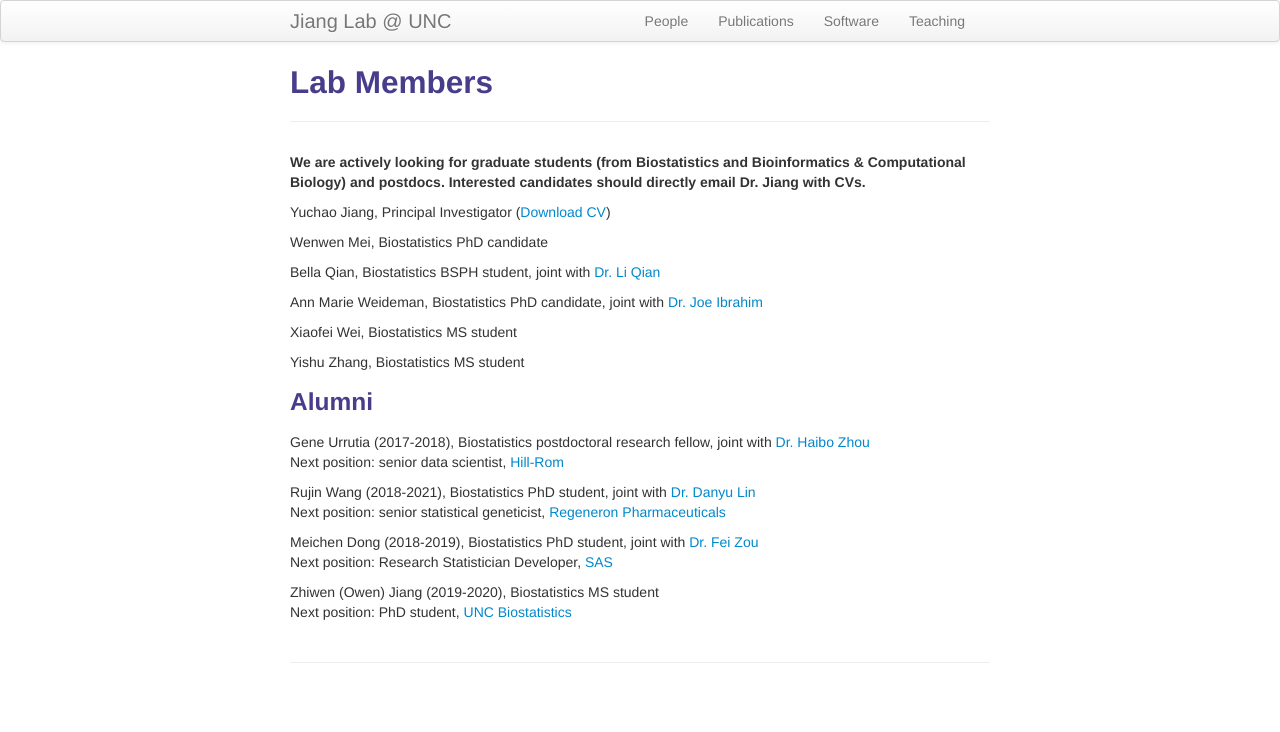
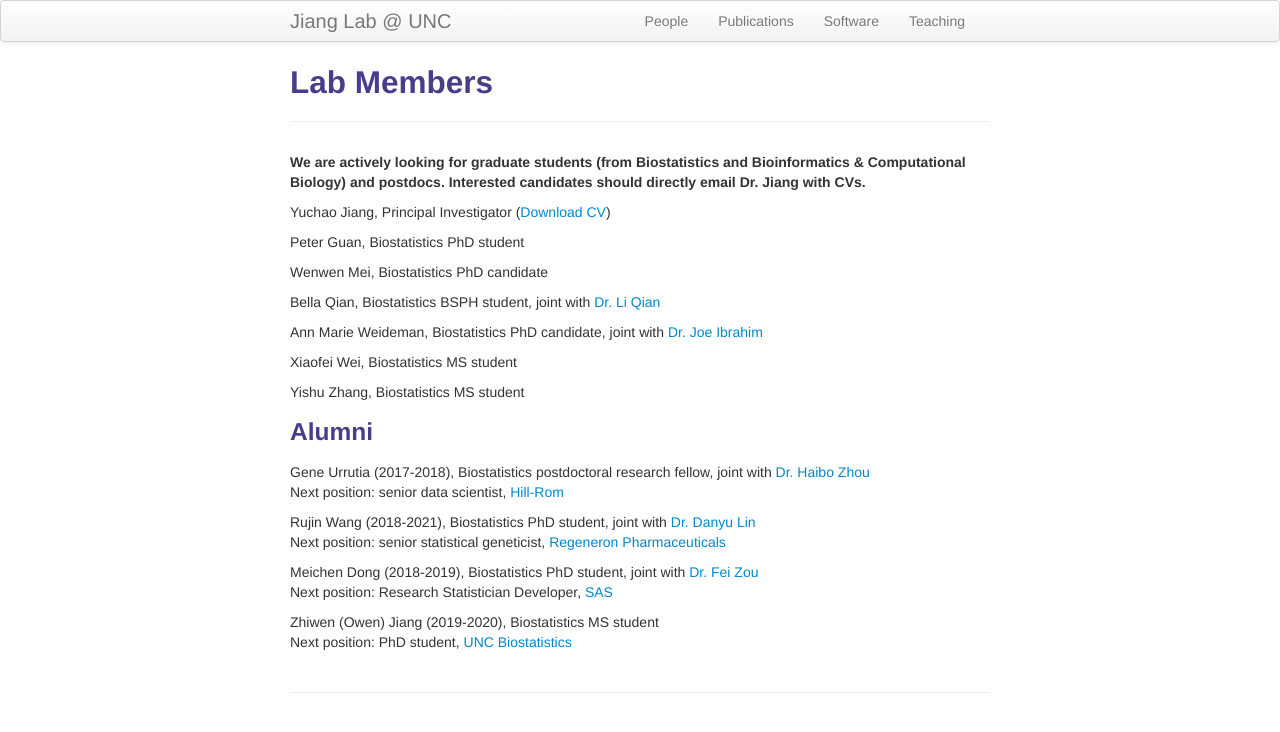
Before and after one commit to yuchaojiang/yuchaojiang.github.io, a Jekyll site: the page built from pages/people.md, in a window 1280 px wide. Shown: the top 732 px of the page. Built offline with Jekyll 4.4.1, drawn with Linux system fonts in a browser that asks for light colours.

Commit message:
Update people.md

```diff
--- a/pages/people.md
+++ b/pages/people.md
@@ -7,6 +7,8 @@ description: Jiang Lab Members
 **We are actively looking for graduate students (from Biostatistics and Bioinformatics & Computational Biology) and postdocs. Interested candidates should directly email Dr. Jiang with CVs.**
 
 Yuchao Jiang, Principal Investigator (<a href="https://www.dropbox.com/s/puigrekyu9mdcbm/CV_Yuchao_Jiang.pdf?dl=0" title="Download CV as PDF">Download CV</a>)
+
+Peter Guan, Biostatistics PhD student
 
 Wenwen Mei, Biostatistics PhD candidate
 
```
